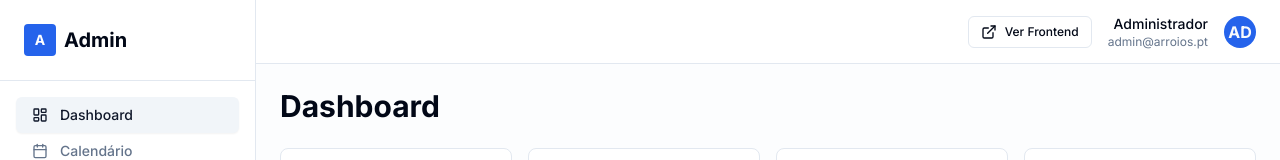
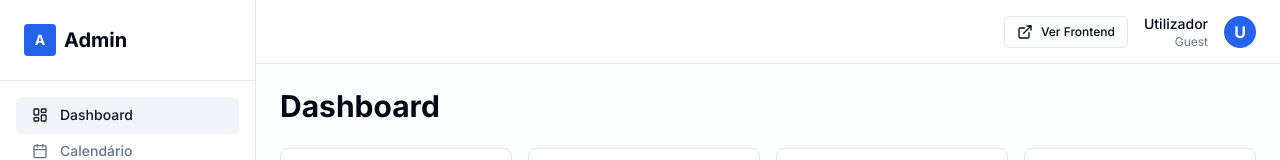
Before and after one commit to Archerycoach/Arroios, a Next.js app: page /admin in a window 1280 px wide. Shown: the top 160 px of the page. Built offline with nearby package versions, Linux system fonts and the light colour scheme; no server answers; the database is empty.

Commit message:
Arroios 2.1

```diff
--- a/src/components/Admin/AdminLayout.tsx
+++ b/src/components/Admin/AdminLayout.tsx
@@ -1,4 +1,4 @@
-import { useState } from "react";
+import { useState, useMemo, useEffect } from "react";
 import Link from "next/link";
 import { useRouter } from "next/router";
 import {
@@ -31,8 +31,15 @@ interface AdminLayoutProps {
 
 export function AdminLayout({ children }: AdminLayoutProps) {
   const router = useRouter();
-  const { logout, isAdmin } = useAuth();
+  const { logout, isAdmin, user } = useAuth();
   const [isSidebarOpen, setIsSidebarOpen] = useState(true);
+
+  // Debug: Log user role in production to help diagnose issues
+  useEffect(() => {
+    if (user) {
+      console.log("AdminLayout - User role:", user.role, "isAdmin:", isAdmin);
+    }
+  }, [user, isAdmin]);
 
   const navItems = [
     { name: "Dashboard", href: "/admin", icon: LayoutDashboard, adminOnly: false },
@@ -50,8 +57,12 @@ export function AdminLayout({ children }: AdminLayoutProps) {
     { name: "Textos Frontend", href: "/admin/textos-frontend", icon: Type, adminOnly: true },
   ];
 
-  // Filter nav items based on user role
-  const filteredNavItems = navItems.filter(item => !item.adminOnly || isAdmin);
+  // Filter nav items based on user role - recalculates when isAdmin changes
+  const filteredNavItems = useMemo(() => {
+    const filtered = navItems.filter(item => !item.adminOnly || isAdmin);
+    console.log("Filtered nav items count:", filtered.length, "isAdmin:", isAdmin);
+    return filtered;
+  }, [isAdmin]);
 
   const handleLogout = () => {
     logout();
@@ -139,11 +150,11 @@ export function AdminLayout({ children }: AdminLayoutProps) {
             </Link>
 
             <div className="text-right hidden sm:block">
-              <p className="text-sm font-medium">Administrador</p>
-              <p className="text-xs text-muted-foreground">admin@arroios.pt</p>
+              <p className="text-sm font-medium">{user?.full_name || "Utilizador"}</p>
+              <p className="text-xs text-muted-foreground capitalize">{user?.role || "guest"}</p>
             </div>
             <div className="w-8 h-8 bg-primary rounded-full flex items-center justify-center text-primary-foreground font-bold">
-              AD
+              {user?.full_name?.substring(0, 2).toUpperCase() || "U"}
             </div>
           </div>
         </header>
--- a/src/contexts/AuthContext.tsx
+++ b/src/contexts/AuthContext.tsx
@@ -1,4 +1,4 @@
-import { createContext, useContext, useState, useEffect, ReactNode } from "react";
+import { createContext, useContext, useState, useEffect, ReactNode, useMemo } from "react";
 import { authService, AuthUser } from "@/services/authService";
 import type { Database } from "@/integrations/supabase/types";
 
@@ -46,8 +46,9 @@ export function AuthProvider({ children }: { children: ReactNode }) {
     setUser(null);
   };
 
-  const isAdmin = user?.role === "admin";
-  const isStaff = user?.role === "staff" || user?.role === "admin";
+  // Use useMemo to ensure isAdmin and isStaff are recalculated when user changes
+  const isAdmin = useMemo(() => user?.role === "admin", [user]);
+  const isStaff = useMemo(() => user?.role === "staff" || user?.role === "admin", [user]);
 
   return (
     <AuthContext.Provider
```
